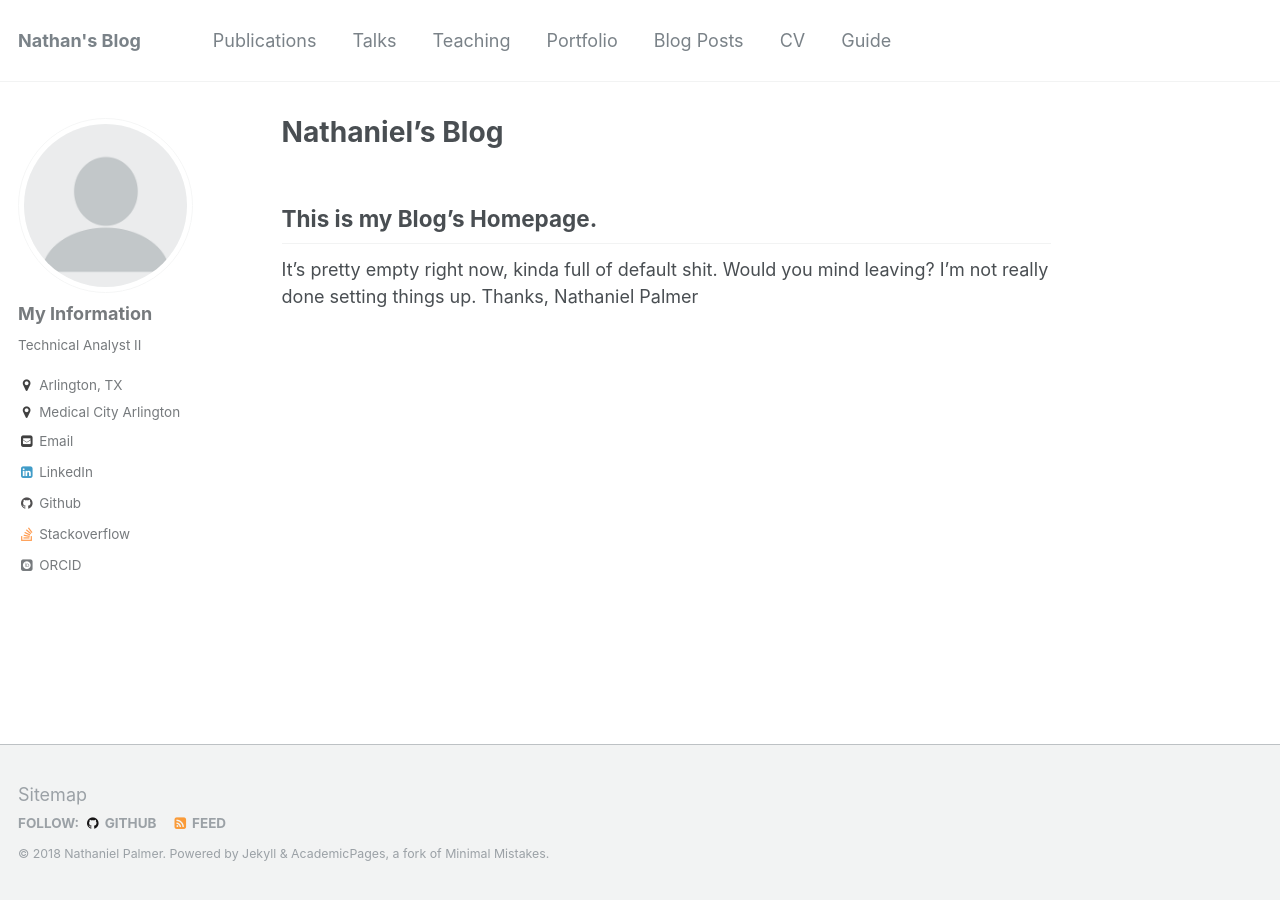
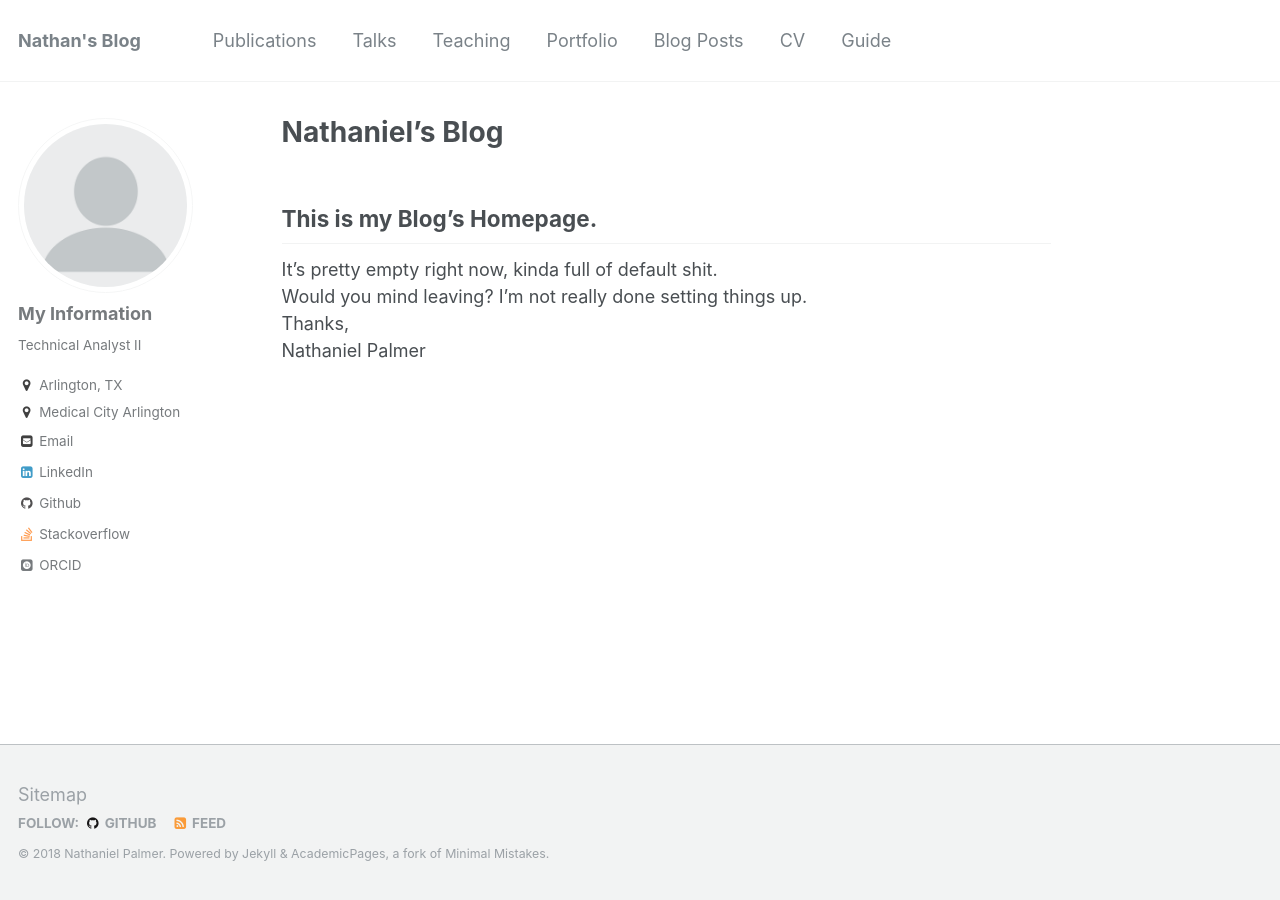
Before and after one commit to natpalmer1776/natpalmer1776.github.io, a Jekyll site: the page built from _pages/about.md, in a window 1280 px wide. Built offline with Jekyll 4.4.1, drawn with Linux system fonts in a browser that asks for light colours; some web fonts are replaced.

Commit message:
Edits to homepage

```diff
--- a/_pages/about.md
+++ b/_pages/about.md
@@ -10,7 +10,7 @@ redirect_from:
 
 This is my Blog's Homepage.
 ------
-It's pretty empty right now, kinda full of default shit.
-Would you mind leaving? I'm not really done setting things up.
-Thanks,
+It's pretty empty right now, kinda full of default shit.\
+Would you mind leaving? I'm not really done setting things up.\
+Thanks,\
 Nathaniel Palmer
```
